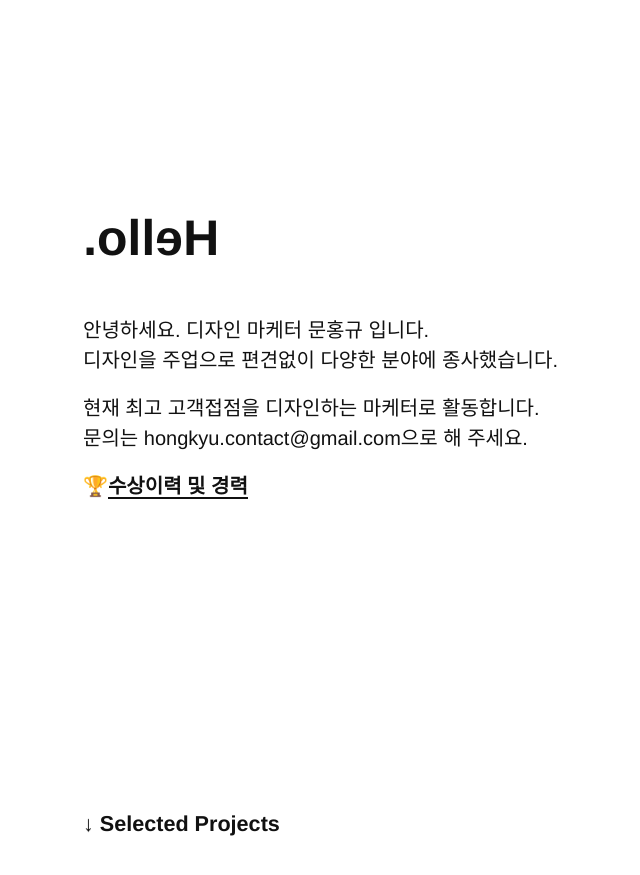
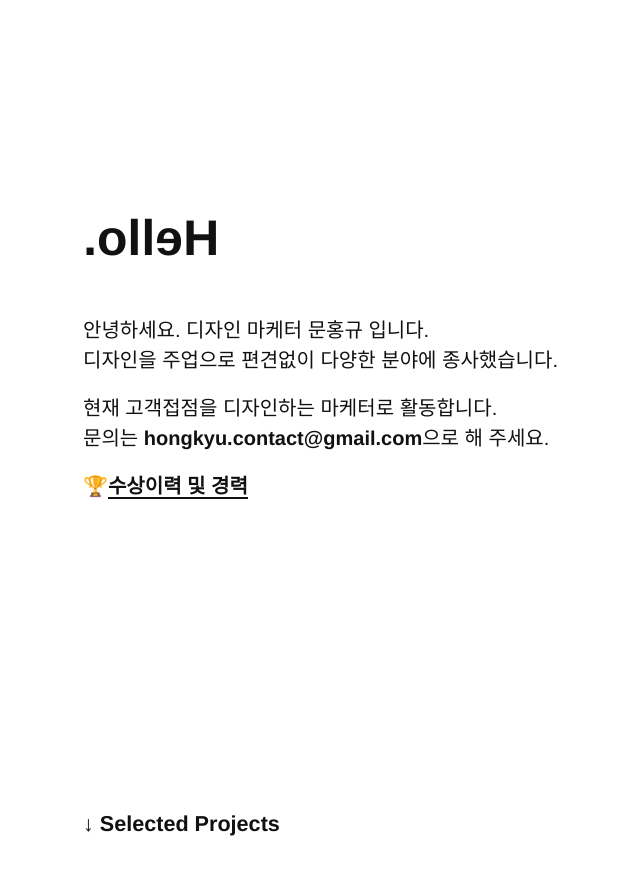
Before and after one commit to hongkyu-moon/hongkyu-moon, a Jekyll site: the page built from index.html, in a window 1280 px wide and 900 px high. Shown: the top 875 px of the window, without its empty margins (77-717 px from the left). Built offline with Jekyll 4.4.1, drawn with Linux system fonts in a browser that asks for light colours; grey boxes are pictures that could not be loaded.

Commit message:
Update index.html

```diff
--- a/index.html
+++ b/index.html
@@ -15,7 +15,7 @@ title: Portfolio
       <p style="margin:0" ;>&nbsp;</p>
       <div class="kr">
         <p>안녕하세요. 디자인 마케터 문홍규 입니다.</br>디자인을 주업으로 편견없이 다양한 분야에 종사했습니다.</p>
-        <p>현재 최고 고객접점을 디자인하는 마케터로 활동합니다.</br>문의는 hongkyu.contact@gmail.com으로 해 주세요.</p>
+        <p>현재 고객접점을 디자인하는 마케터로 활동합니다.</br>문의는 <a href = "mailto: hongkyu.contact@gmail.com">hongkyu.contact@gmail.com</a>으로 해 주세요.</p>
         <p>🏆<span class="link-popup" onclick="location.href='#popup-kr-1'">수상이력 및 경력</p>
       </div>
     </div>
```
